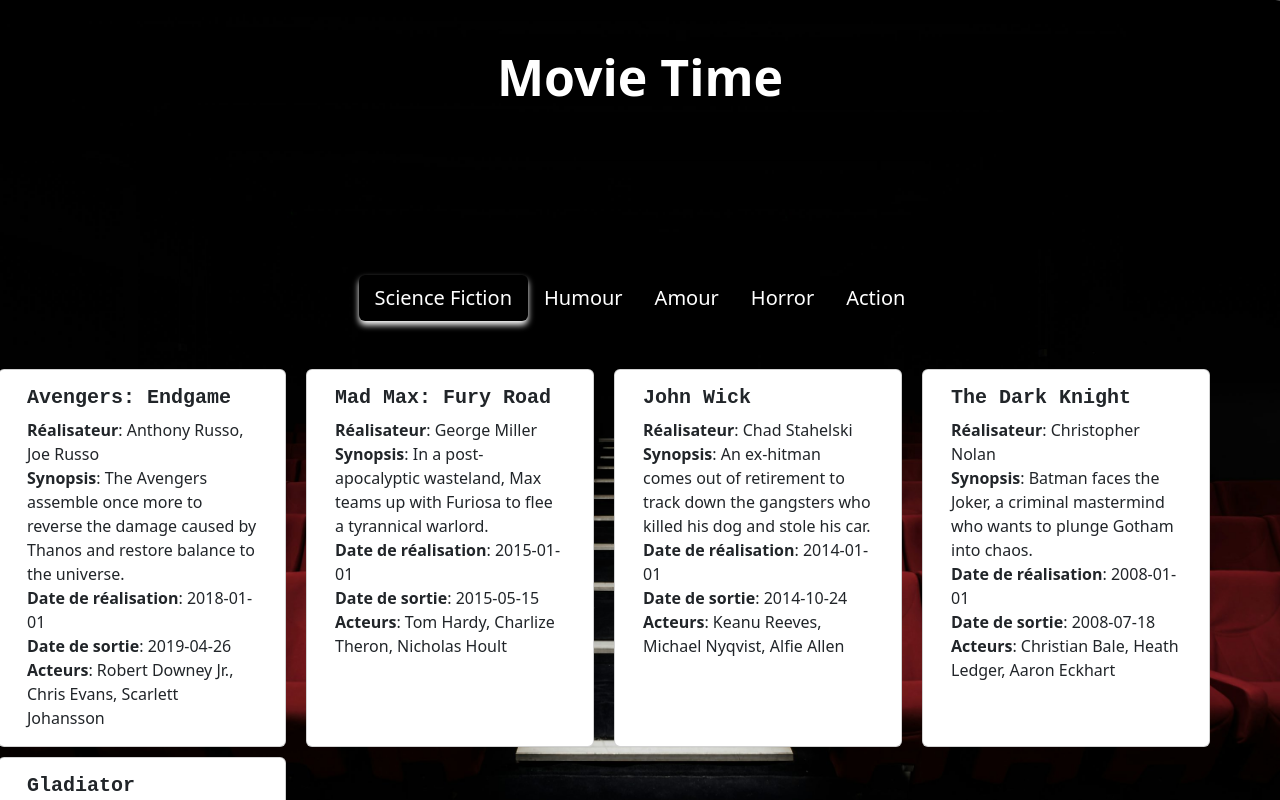
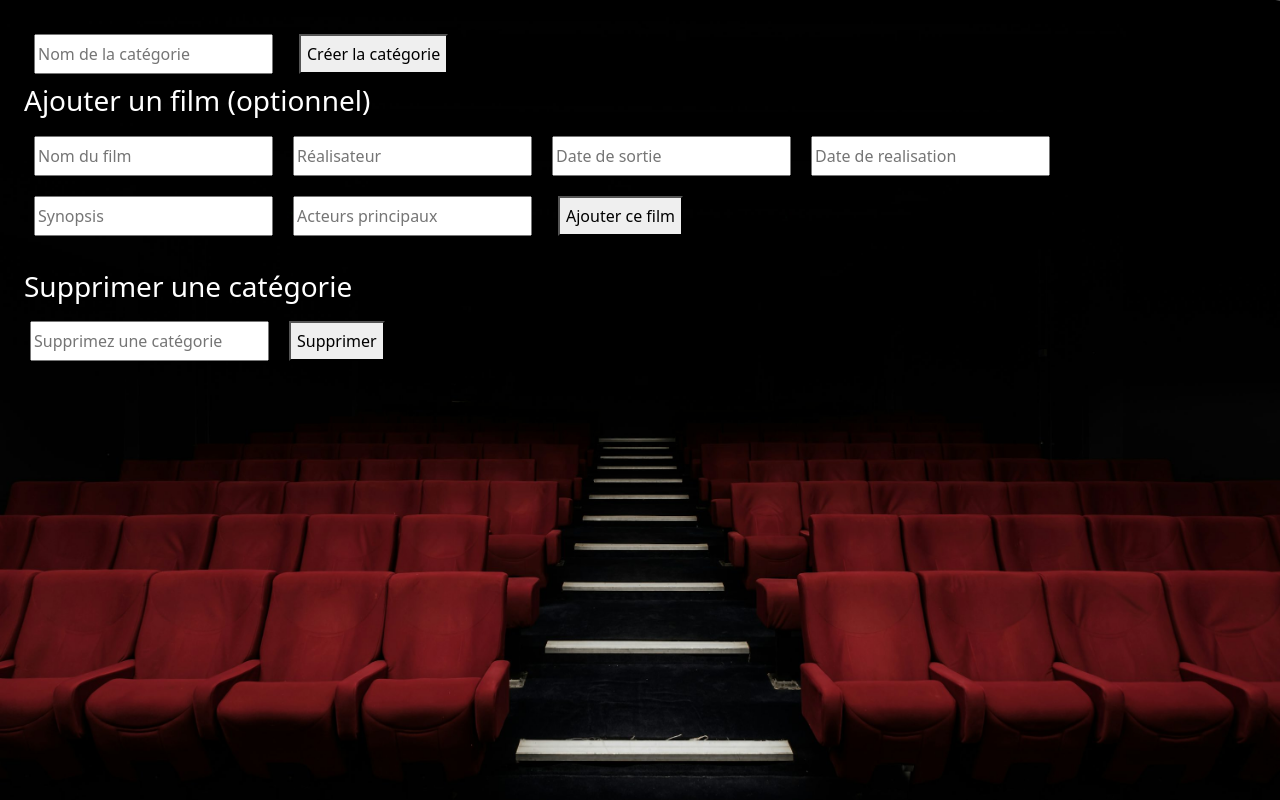
Before and after one commit to DUNCANtTALL/Film_Project, a React (Vite) app in the folder Frontend/Movie_Rating/: page /admin in a window 1280 px wide. Built offline with nearby package versions, Linux system fonts and the light colour scheme.

Commit message:
add a simple page routers

```diff
--- a/Frontend/Movie_Rating/package.json
+++ b/Frontend/Movie_Rating/package.json
@@ -13,7 +13,8 @@
     "bootstrap": "^5.3.8",
     "react": "^19.1.1",
     "react-bootstrap": "^2.10.10",
-    "react-dom": "^19.1.1"
+    "react-dom": "^19.1.1",
+    "react-router-dom": "^7.9.1"
   },
   "devDependencies": {
     "@eslint/js": "^9.33.0",
--- a/Frontend/Movie_Rating/src/App.css
+++ b/Frontend/Movie_Rating/src/App.css
@@ -5,6 +5,19 @@
   margin-top: 40px;
   font-weight: 700;
   font-size: 50px;
+}
+
+p{
+  font-family: 'Courier New', Courier, monospace;
+}
+
+.nav-link{
+  font-family: 'Courier New', Courier, monospace;
+}
+
+.text-header:hover {
+  box-shadow: 10px 10px 10px rgb(255, 255, 255);
+
 }
 
 .NavigationCategories{
@@ -45,3 +58,20 @@
   font-family: 'Courier New', Courier, monospace;
   font-weight: bold;
 }
+
+.InputCategorie{
+  margin: 10px;
+  height: 40px;
+}
+
+button{
+  height: 40px;
+}
+
+.deleteCategorie{
+  padding-left: 20px;
+}
+
+.buttonCategorie{
+  margin: 10px;
+}
--- a/Frontend/Movie_Rating/src/App.jsx
+++ b/Frontend/Movie_Rating/src/App.jsx
@@ -1,15 +1,18 @@
-import React from 'react'
-import Header from './components/Header'
-import NavigationCategories from './components/NavigationCategories'
-
+import React from "react";
+import { BrowserRouter as Router, Routes, Route } from "react-router-dom";
+import Admin from "./components/Admin";
+import UserComponents from "./components/userComponents";
 
 function App() {
   return (
-    <div>
-      <Header/>
-      <NavigationCategories/>
-    </div>
-  )
+      <Router>
+        <Routes>
+          <Route path="/user" element={<UserComponents />} />
+          <Route path="/admin" element={<Admin />} />
+        </Routes>
+
+      </Router>
+  );
 }
 
-export default App
+export default App;
--- /dev/null
+++ b/Frontend/Movie_Rating/src/components/AddCategorie.jsx
@@ -0,0 +1,91 @@
+import React, { useState } from "react";
+import InputCategorie from "./InputCategorie";
+import { Col } from "react-bootstrap";
+
+function AddCategorie() {
+  const [categoryName, setCategoryName] = useState("");
+  const [categories, setCategories] = useState([]);
+
+  // film temporaire en cours de saisie
+  const [film, setFilm] = useState({
+    name: "",
+    realisateur: "",
+    dateDeRealisation: "",
+    dateDeSortie: "",
+    synopsis: "",
+    listeDesActeurs: [],
+  });
+
+  const [films, setFilms] = useState([]);
+
+  // Ajouter un film temporaire à la liste
+  const handleAddFilm = () => {
+    if (!film.name) return; // au moins le nom requis
+    setFilms([...films, film]);
+    setFilm({
+        name: "",
+        realisateur: "",
+        dateDeRealisation: "",
+        dateDeSortie: "",
+        synopsis: "",
+        listeDesActeurs: [],
+    });
+  };
+
+  // Créer la catégorie avec ou sans films
+  const handleCreateCategory = () => {
+
+    const newCategory = {
+      name: categoryName,
+      films: [...films],
+    };
+
+    setCategories([...categories, newCategory]);
+
+    // reset
+    setCategoryName("");
+    setFilms([]);
+  };
+
+  return (
+    <div className="text-white p-4">
+
+      {/* Création catégorie */}
+      <Col>
+        <InputCategorie type={"text"} placeholder={"Nom de la catégorie"} value={categoryName} onChange={(e) => setCategoryName(e.target.value)}/>
+        <button className="ms-3" onClick={handleCreateCategory}>Créer la catégorie</button>
+      </Col>
+
+
+      <h3>Ajouter un film (optionnel)</h3>
+
+      <Col>
+        {/* Ajout d’un film optionnel */}
+        <InputCategorie type={"text"} placeholder={"Nom du film"} value={film.name} onChange={(e) => setFilm({ ...film, name: e.target.value })}/>
+
+        <InputCategorie type={"text"} placeholder={"Réalisateur"} value={film.realisateur} onChange={(e) => setFilm({ ...film, director: e.target.value })}/>
+
+
+        <InputCategorie
+            type="text"
+            placeholder="Date de sortie"
+            value={film.releaseDate}
+            onChange={(e) => setFilm({ ...film, releaseDate: e.target.value })}
+            dynamicDate={true}
+            />
+
+        <InputCategorie type={"text"} placeholder={"Date de realisation"} value={film.dateDeSortie} onChange={(e) => setFilm({ ...film, releaseDate: e.target.value })} dynamicDate={true}/>
+
+        <InputCategorie type={"text"} placeholder={"Synopsis"} value={film.synopsis} onChange={(e) => setFilm({ ...film, synopsis: e.target.value })}/>
+
+        <InputCategorie type={"text"} placeholder={"Acteurs principaux"} value={film.listeDesActeurs} onChange={(e) => setFilm({ ...film, actors: e.target.value })}/>
+
+        <button className="ms-3"onClick={handleAddFilm}>Ajouter ce film</button>
+      </Col>
+
+
+    </div>
+  );
+}
+
+export default AddCategorie;
--- /dev/null
+++ b/Frontend/Movie_Rating/src/components/Admin.jsx
@@ -0,0 +1,14 @@
+import React from 'react'
+import AddCategorie from './AddCategorie'
+import DeleteCategory from './deleteCategorie'
+
+function Admin() {
+  return (
+    <div className='text-white'>
+        <AddCategorie/>
+        <DeleteCategory/>
+    </div>
+  )
+}
+
+export default Admin
--- a/Frontend/Movie_Rating/src/components/CardFilm.jsx
+++ b/Frontend/Movie_Rating/src/components/CardFilm.jsx
@@ -3,7 +3,7 @@
 
 function CardFilm({ ...film }) {
   return (
-    <Card style={{ width: '18rem' }}>
+    <Card style={{ width: '20rem'}}>
       <Card.Body>
         <Card.Title>{film.name}</Card.Title>
         <Card.Text>
--- a/Frontend/Movie_Rating/src/components/Header.jsx
+++ b/Frontend/Movie_Rating/src/components/Header.jsx
@@ -1,7 +1,7 @@
 function Header() {
   return (
     <section className='Header text-white'>
-        Movie Time
+        <p className="text-header">Movie Time</p>
     </section>
   )
 }
--- /dev/null
+++ b/Frontend/Movie_Rating/src/components/InputCategorie.jsx
@@ -0,0 +1,23 @@
+import React, { useState } from 'react'
+
+function InputCategorie({ type, placeholder, value, onChange, dynamicDate }) {
+  const [inputType, setInputType] = useState(type)
+
+  return (
+    <input
+      type={inputType}
+      className='InputCategorie'
+      placeholder={placeholder}
+      value={value}
+      onChange={onChange}
+      onFocus={() => {
+        if (dynamicDate) setInputType('date')
+      }}
+      onBlur={() => {
+        if (dynamicDate && !value) setInputType('text') // redevient text si vide
+      }}
+    />
+  )
+}
+
+export default InputCategorie
--- /dev/null
+++ b/Frontend/Movie_Rating/src/components/UserComponents.jsx
@@ -0,0 +1,14 @@
+import React from 'react'
+import NavigationCategories from './NavigationCategories'
+import Header from './Header';
+
+function UserComponents() {
+  return (
+    <div>
+      <Header/>
+      <NavigationCategories/>
+    </div>
+  )
+}
+
+export default UserComponents
--- /dev/null
+++ b/Frontend/Movie_Rating/src/components/deleteCategorie.jsx
@@ -0,0 +1,24 @@
+import React, { useState } from "react";
+import InputCategorie from "./InputCategorie";
+import { Col } from "react-bootstrap";
+
+function DeleteCategory({}) {
+
+  const [name, setName] = useState([]);
+
+  return (
+
+    <div>
+        <h3 className="ps-4">Supprimer une catégorie</h3>
+        <Col className="deleteCategorie">
+            <InputCategorie type={"text"} placeholder={"Supprimez une catégorie"} value={name} onChange={(e) => setName(e.target.value)}/>
+
+            <button className="buttonCategorie">
+                Supprimer
+            </button>
+        </Col>
+    </div>
+  );
+}
+
+export default DeleteCategory;
--- /dev/null
+++ b/package.json
@@ -0,0 +1,5 @@
+{
+  "dependencies": {
+    "react-router-dom": "^7.9.1"
+  }
+}
```
Also changed, not shown: 2 other files (tests, documents, lock files or other folders).
